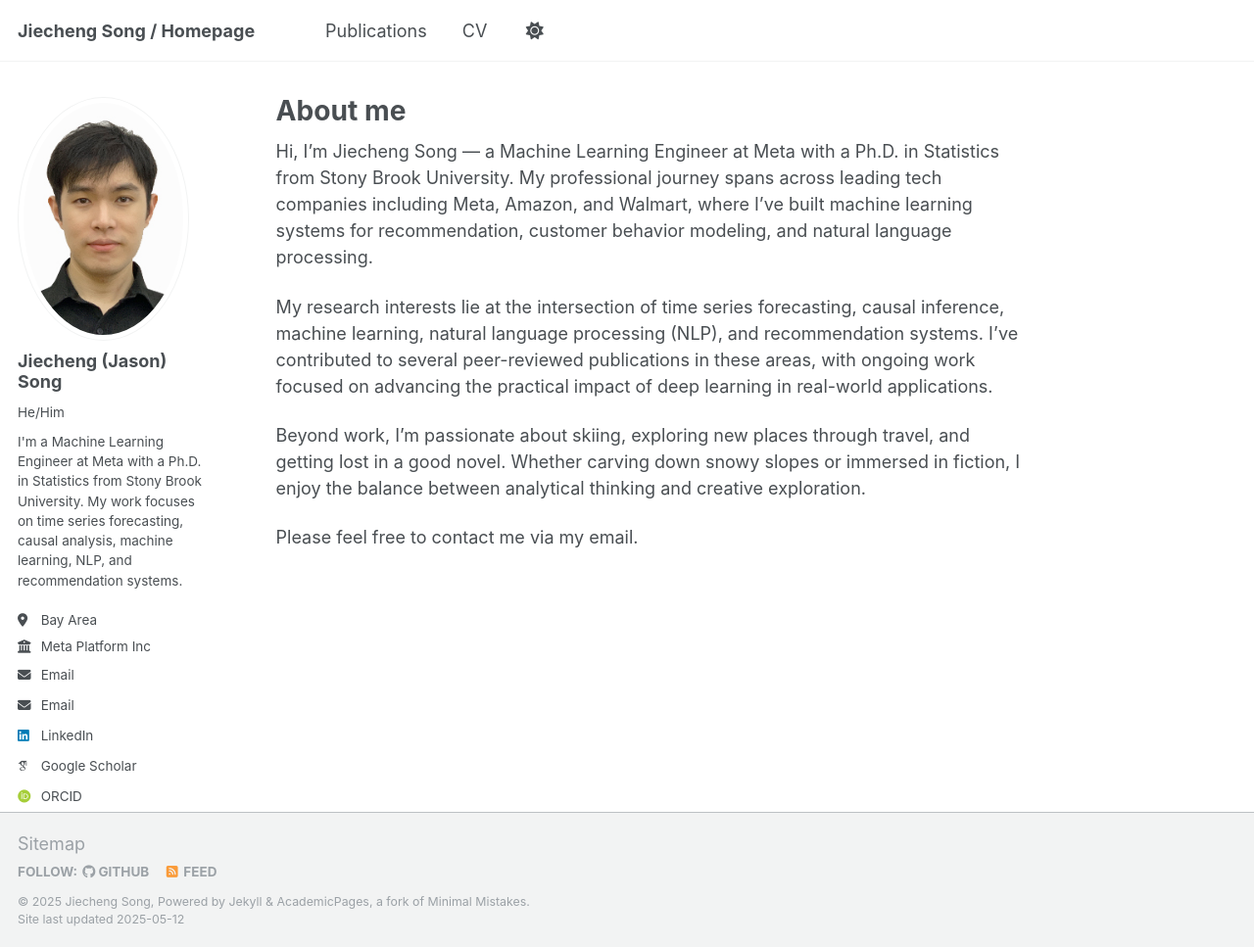
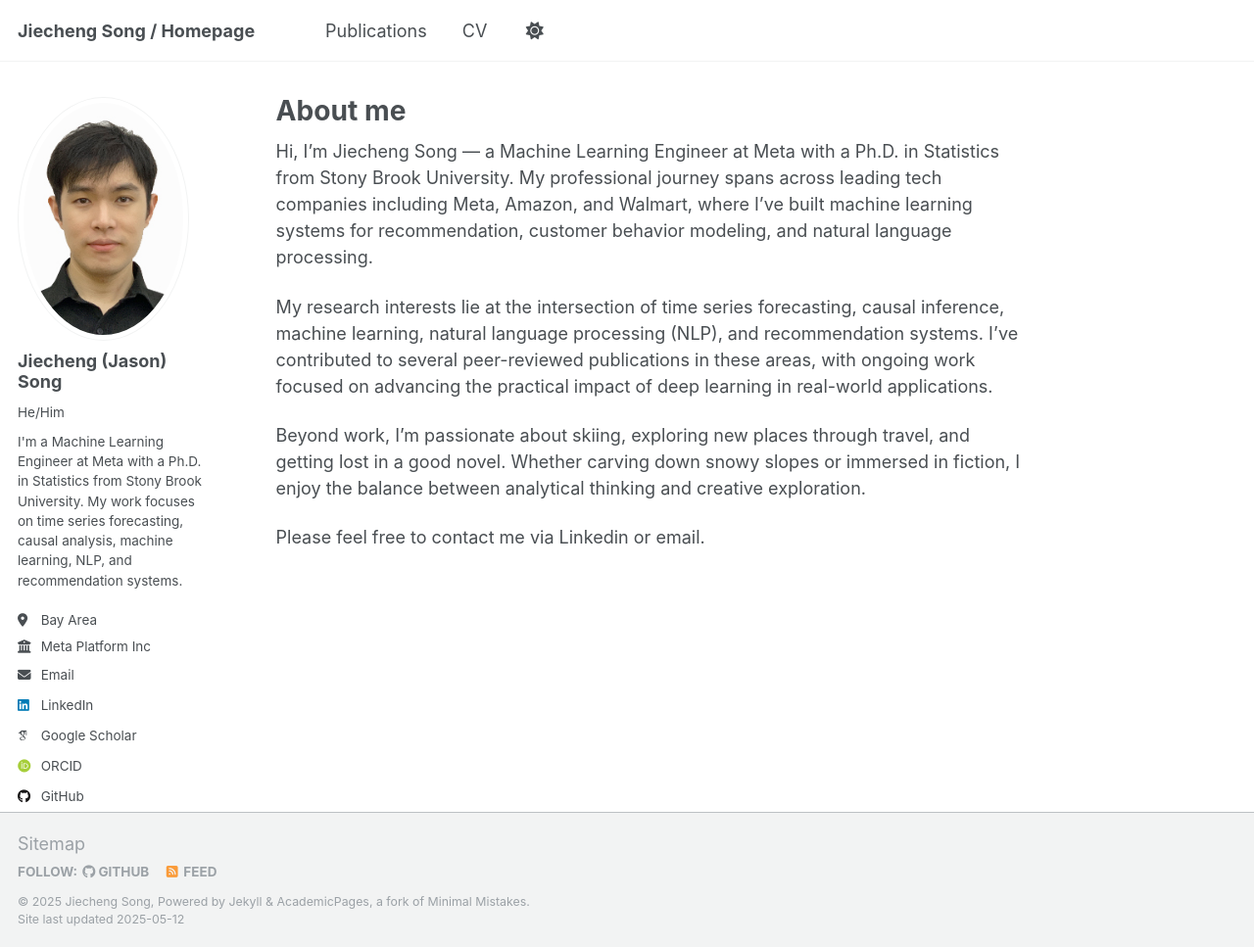
Before and after one commit to sjc1995/sjc1995.github.io, a Jekyll site: the page built from _pages/about.md, in a window 1280 px wide and 967 px high. Shown: the whole window at 98% size. Built offline with Jekyll 4.4.1, drawn with Linux system fonts in a browser that asks for light colours; some web fonts are replaced.

Commit message:
cv update

```diff
--- a/_includes/author-profile.html
+++ b/_includes/author-profile.html
@@ -33,14 +33,11 @@
       {% if author.uri %}
         <li><a href="{{ author.uri }}"><i class="fas fa-fw fa-link icon-pad-right" aria-hidden="true"></i>{{ site.data.ui-text[site.locale].website_label | default: "Website" }}</a></li>
       {% endif %}
-      {% if author.linkedin %}
-        <li><a href="mailto:{{ author.linkedin }}"><i class="fas fa-fw fa-envelope icon-pad-right" aria-hidden="true"></i>{{ site.data.ui-text[site.locale].email_label | default: "LinkedIn" }}</a></li>
-      {% endif %}
       {% if author.email %}
         <li><a href="mailto:{{ author.email }}"><i class="fas fa-fw fa-envelope icon-pad-right" aria-hidden="true"></i>{{ site.data.ui-text[site.locale].email_label | default: "Email" }}</a></li>
       {% endif %}
       {% if author.linkedin %}
-        <li><a href="https://www.linkedin.com/in/{{ author.linkedin }}"><i class="fab fa-fw fa-linkedin icon-pad-right" aria-hidden="true"></i>LinkedIn</a></li>
+        <li><a href="{{ author.linkedin }}"><i class="fab fa-fw fa-linkedin icon-pad-right" aria-hidden="true"></i>LinkedIn</a></li>
       {% endif %}
 
       <!-- Font Awesome and Academicons icons / Academic websites -->
--- a/_pages/about.md
+++ b/_pages/about.md
@@ -13,4 +13,4 @@ My research interests lie at the intersection of time series forecasting, causal
 
 Beyond work, I’m passionate about skiing, exploring new places through travel, and getting lost in a good novel. Whether carving down snowy slopes or immersed in fiction, I enjoy the balance between analytical thinking and creative exploration.
 
-Please feel free to contact me via my email.
+Please feel free to contact me via Linkedin or email.
```
Also changed, not shown: _pages/cv.md (+1 -1 lines).
